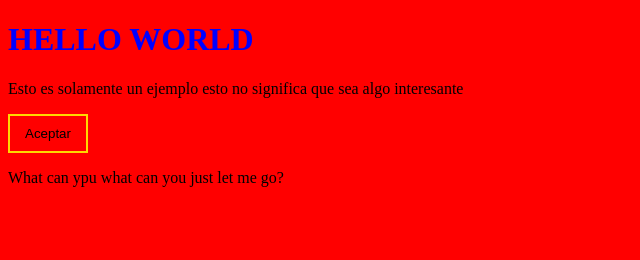
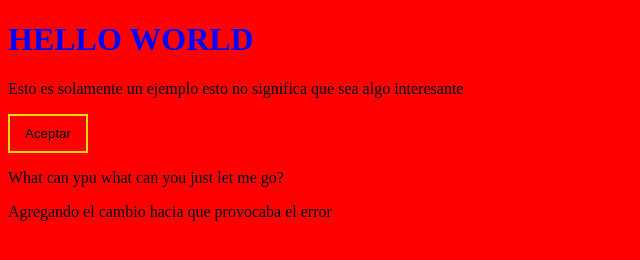
Before and after one commit to jose031199/hello-world, a plain HTML site: page index.html in a window 1280 px wide. Shown: the whole page, without its empty margins (0-640 px from the left). Drawn offline with Linux system fonts and the light colour scheme.

Commit message:
Updated emergency error on index.html

```diff
--- a/index.html
+++ b/index.html
@@ -10,7 +10,7 @@
 <p>Esto es solamente un ejemplo esto no significa que sea algo interesante<p>
 <button type='button' id='btn_accept'>Aceptar</button>
 <p>What can ypu what can you just let me go?</p>
-
+<p>Agregando el cambio hacia que provocaba el error</p>
 
 <script type='text/javascript'>
 const btn_accept = document.getElementById('btn_accept');
```
